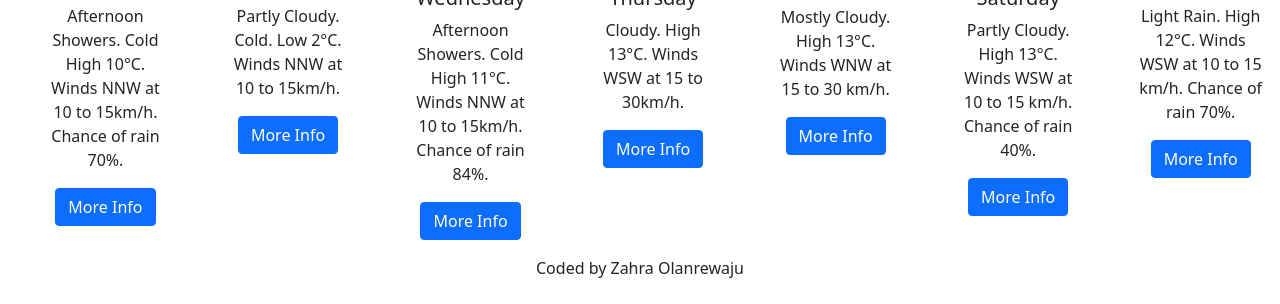
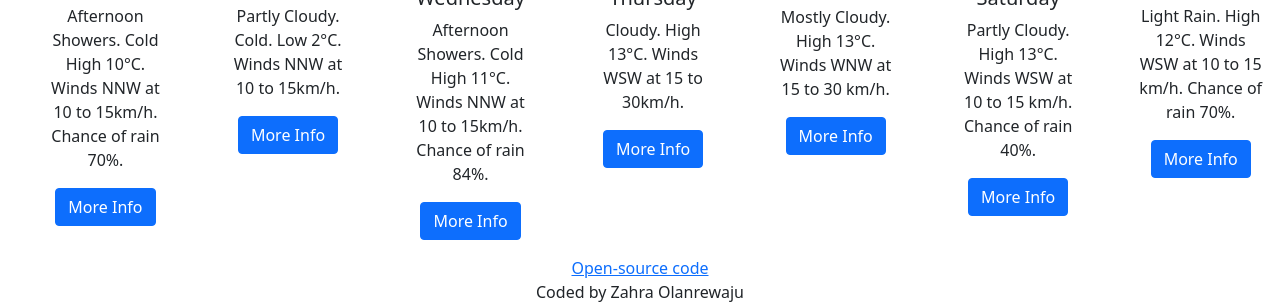
Before and after one commit to zahrabola/Zahra-Olanrewaju---weather, a plain HTML site: page index.html in a window 1280 px wide. Shown: the part 960-1264 px from the top of the page. Before the commit the page ends 1240 px from the top, so only its background shows below. Drawn offline with nearby package versions, Linux system fonts and the light colour scheme.

Commit message:
Update index.html
add open source link

```diff
--- a/index.html
+++ b/index.html
@@ -250,6 +250,9 @@ src="images/Weather 1.jpg"
 </div>
 </div>
 </div>
+   <a href="https://github.com/zahrabola/Zahra-Olanrewaju---weather" target="_blank" class="learn-more">
+       Open-source code
+      </a>
 <div class="signature">
 Coded by Zahra Olanrewaju
 </div>
```
